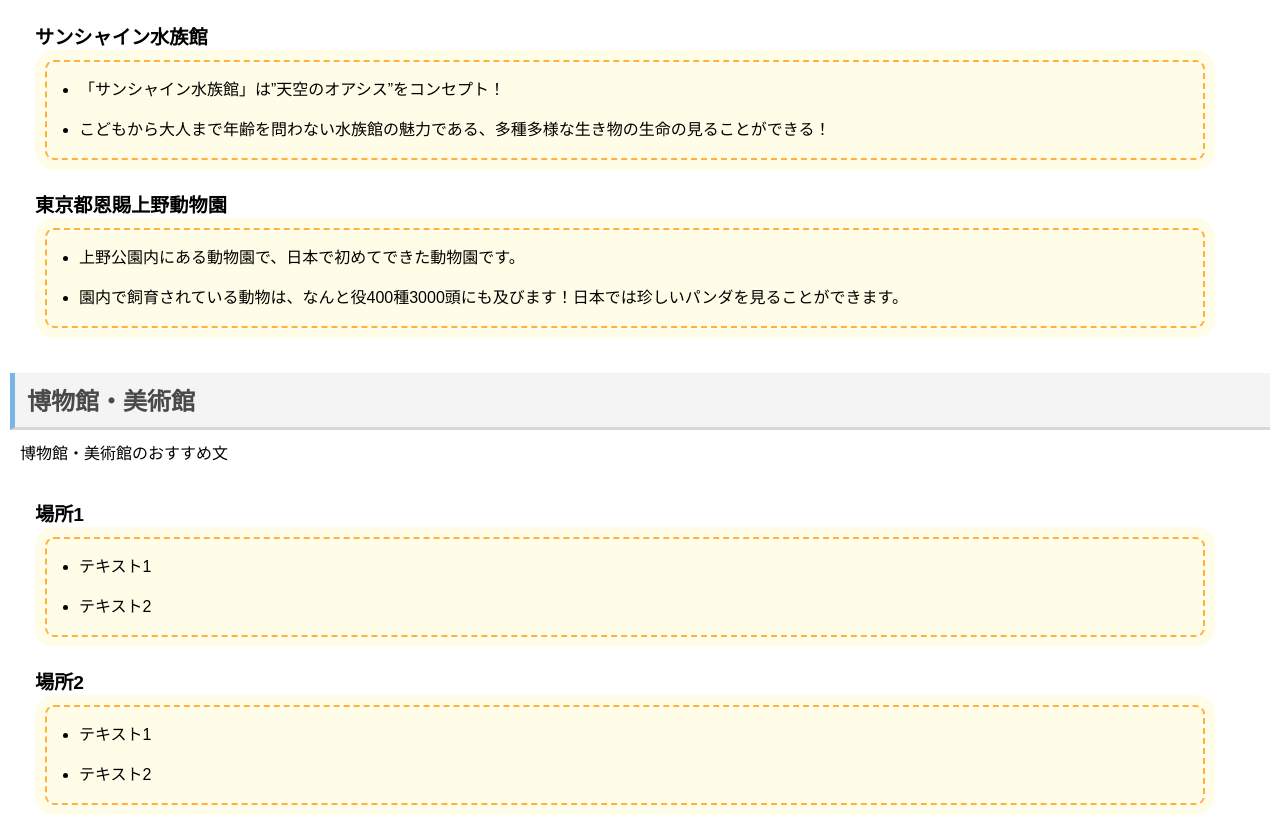
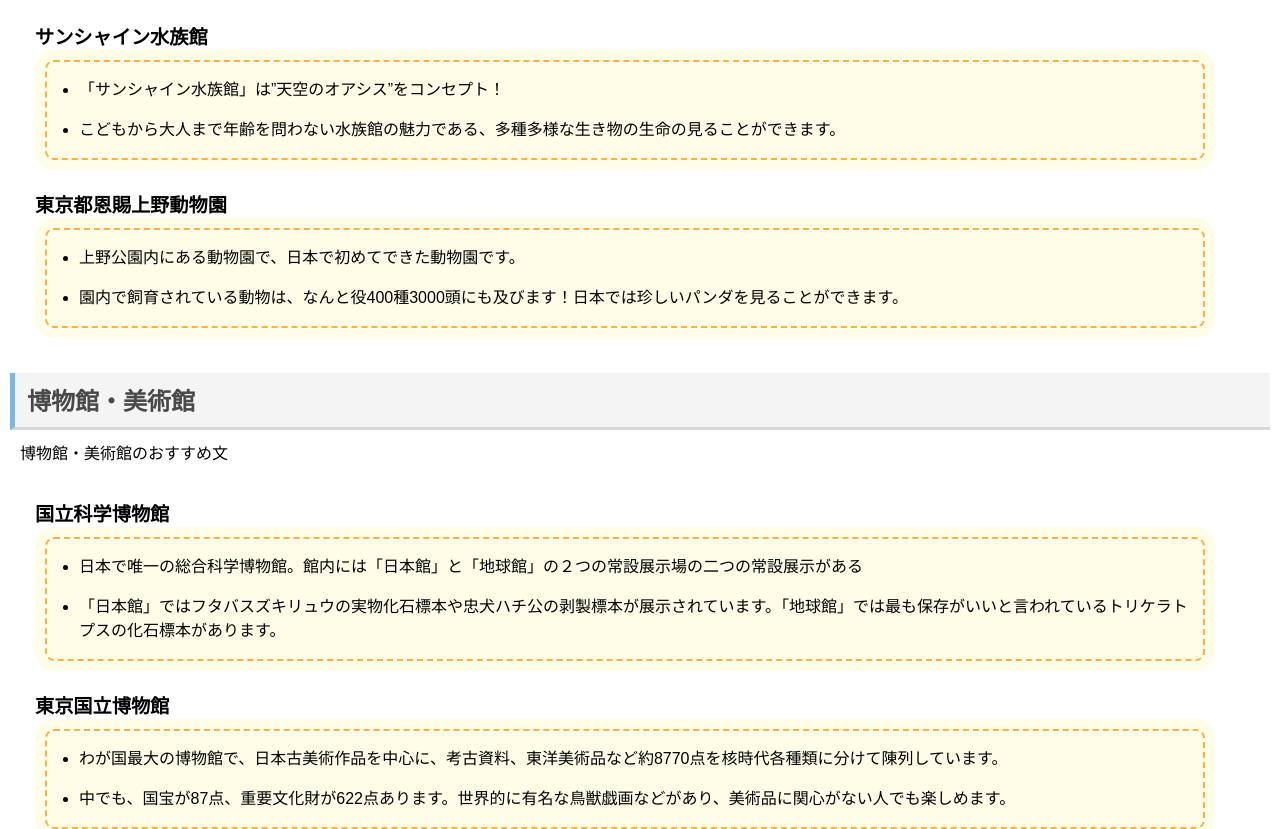
Before and after one commit to koheikawawaki/TokyoSightSeeing, a plain HTML site: page index.html in a window 1280 px wide. Shown: the part 263-1092 px from the top of the page. Drawn offline with Linux system fonts and the light colour scheme.

Commit message:
博物館をPUSH
WTF

```diff
--- a/index.html
+++ b/index.html
@@ -25,7 +25,7 @@
         <dd>
             <ul>
                 <li>「サンシャイン水族館」は”天空のオアシス”をコンセプト！</li>
-                <li>こどもから大人まで年齢を問わない水族館の魅力である、多種多様な生き物の生命の見ることができる！</li>
+                <li>こどもから大人まで年齢を問わない水族館の魅力である、多種多様な生き物の生命の見ることができます。</li>
             </ul>
         </dd>
         <dt>東京都恩賜上野動物園</dt>
@@ -43,18 +43,18 @@
     <p>博物館・美術館のおすすめ文</p>
 
     <dl>
-        <dt>場所1</dt>
+        <dt>国立科学博物館</dt>
         <dd>
             <ul>
-                <li>テキスト1</li>
-                <li>テキスト2</li>
+                <li>日本で唯一の総合科学博物館。館内には「日本館」と「地球館」の２つの常設展示場の二つの常設展示がある</li>
+                <li>「日本館」ではフタバスズキリュウの実物化石標本や忠犬ハチ公の剥製標本が展示されています。「地球館」では最も保存がいいと言われているトリケラトプスの化石標本があります。</li>
             </ul>
         </dd>
-        <dt>場所2</dt>
+        <dt>東京国立博物館</dt>
         <dd>
             <ul>
-                <li>テキスト1</li>
-                <li>テキスト2</li>
+                <li>わが国最大の博物館で、日本古美術作品を中心に、考古資料、東洋美術品など約8770点を核時代各種類に分けて陳列しています。</li>
+                <li>中でも、国宝が87点、重要文化財が622点あります。世界的に有名な鳥獣戯画などがあり、美術品に関心がない人でも楽しめます。</li>
             </ul>
         </dd>
     </dl>
```
